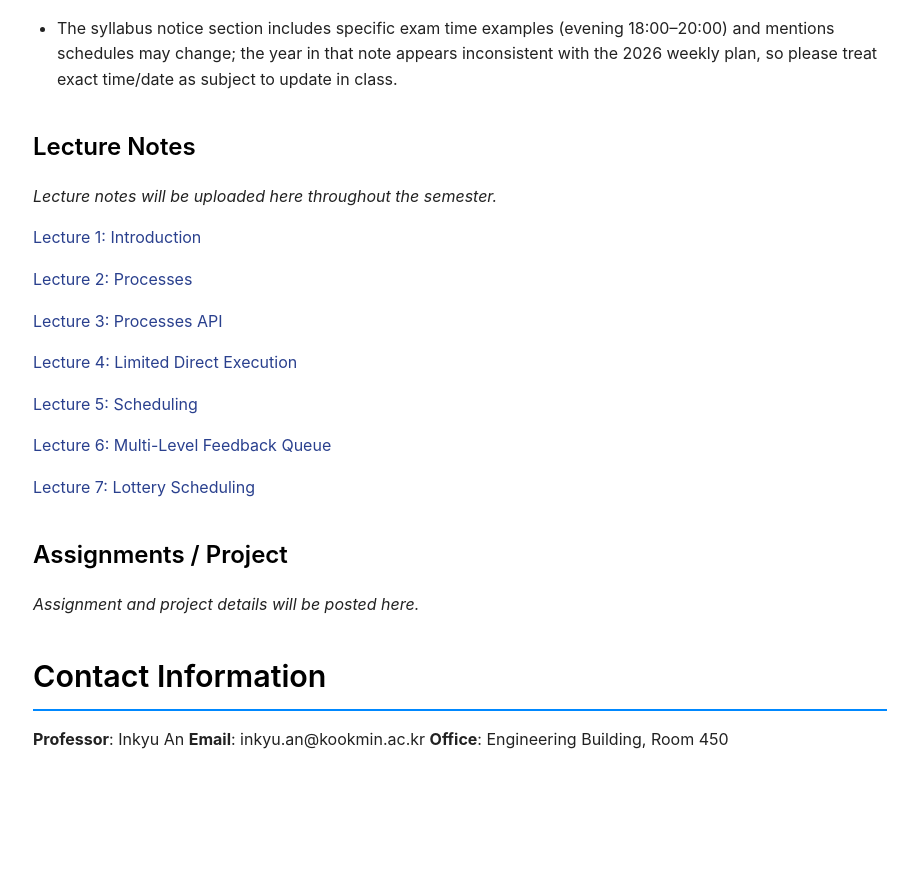
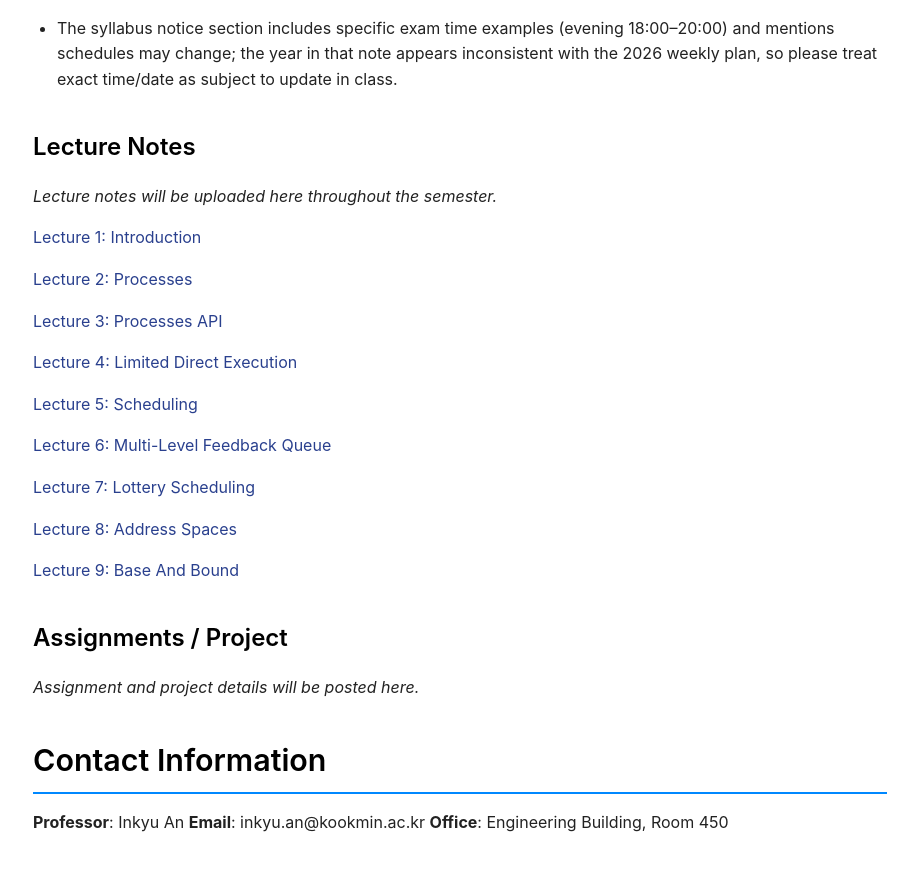
Before and after one commit to mairlab-KM/mairlab-KM.github.io, a Jekyll site: the page built from courses/operating-systems-2026spring.md, in a window 1280 px wide and 900 px high, scrolled down 3989 px. Shown: the top 871 px of the window, without its empty margins (180-1098 px from the left). Built offline with Jekyll 4.4.1, drawn with Linux system fonts in a browser that asks for light colours; before the commit the page ends 4805 px from its top, so only the background shows below that.

Commit message:
Update Lecture Notes

```diff
--- a/courses/operating-systems-2026spring.md
+++ b/courses/operating-systems-2026spring.md
@@ -182,6 +182,10 @@ By the end of this course, students will be able to:
 
 [Lecture 7: Lottery Scheduling](/assets/courses/operating-systems-2026spring/lectures/7_LotteryScheduling.pdf)
 
+[Lecture 8: Address Spaces](/assets/courses/operating-systems-2026spring/lectures/8_AddressSpaces.pdf)
+
+[Lecture 9: Base And Bound](/assets/courses/operating-systems-2026spring/lectures/9_BaseAndBound.pdf)
+
 ### Assignments / Project
 *Assignment and project details will be posted here.*
 
```
Also changed, not shown: 2 other files.
